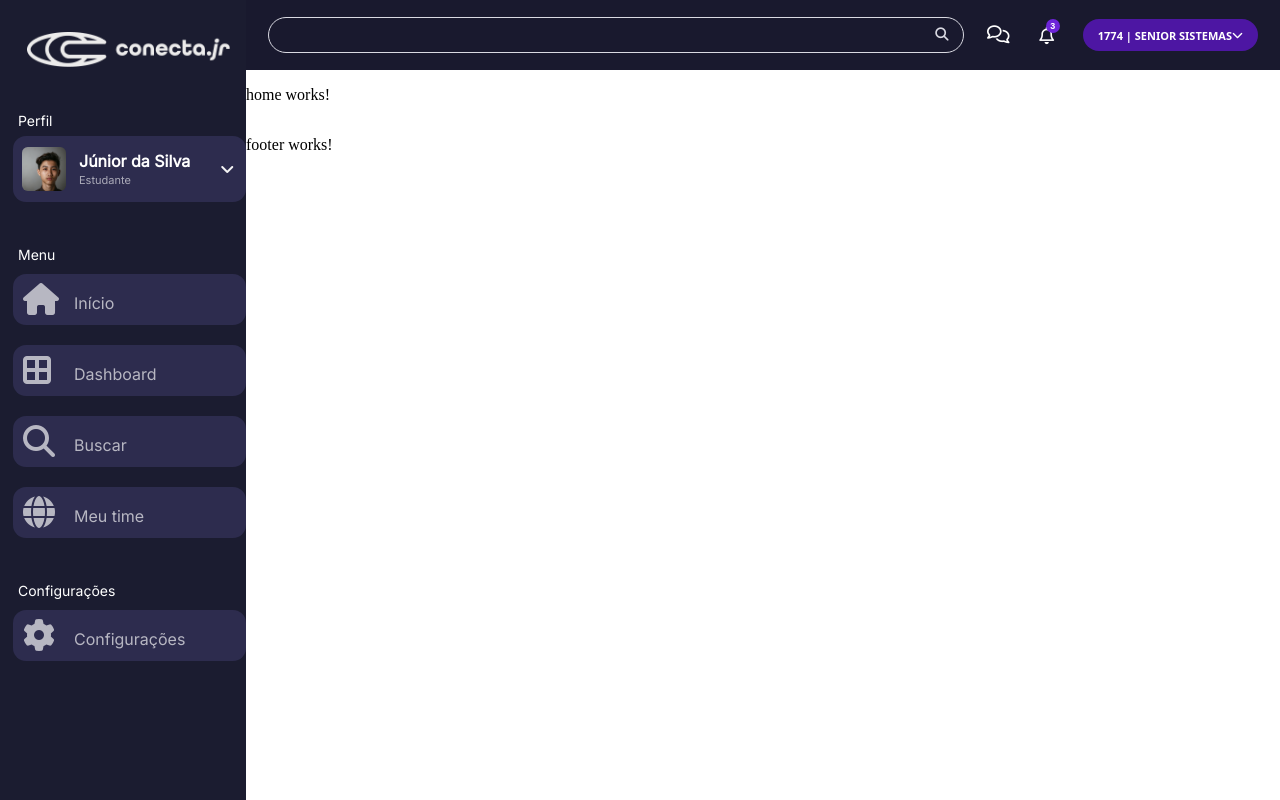
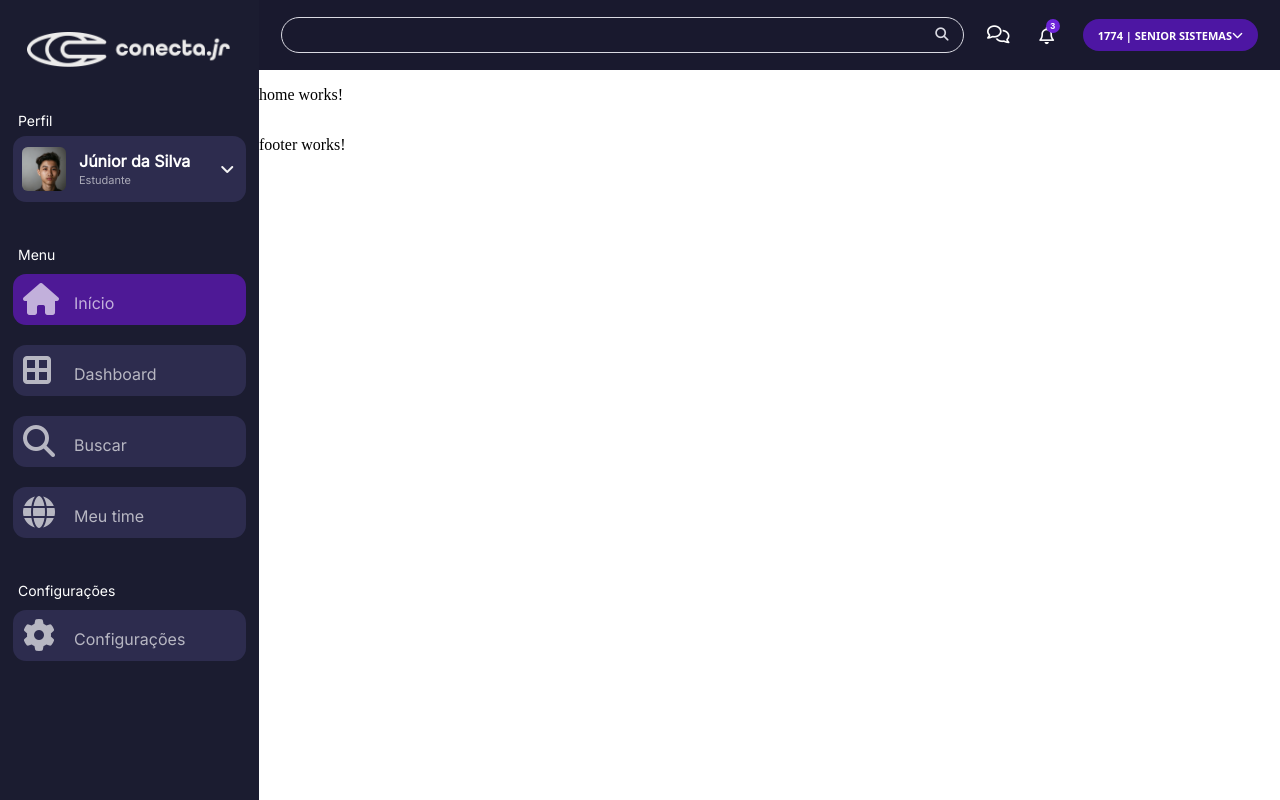
Before and after one commit to Gregory-Santos/ConectaJr, an Angular app: page /home in a window 1280 px wide. In both pictures the pointer is over the element "Início". Shown: the top 800 px of the page. Built offline with nearby package versions, Linux system fonts and the light colour scheme.

Commit message:
fix-corrige-style-css-sidebar
Adiciona hover nos cards, arruma margin right do sidebar total, corrige margin bottom total do chat.

```diff
--- a/src/app/components/side-bar-esquerda/side-bar-esquerda.css
+++ b/src/app/components/side-bar-esquerda/side-bar-esquerda.css
@@ -4,6 +4,7 @@
     width: 100%;
     background-color: #1B1C30;
     display: 100%;
+    margin-right: 13px;
 }
 
 /*logo da conecta gobal*/
@@ -147,6 +148,15 @@
     transform: translateY(4px);
 }
 
+/*cor roxa ao passar o mouse nos cards-menu*/
+.card-menu:hover{
+    background-color: #4E1996;
+}
+
+
+.card-config:hover{
+    background-color: #4E1996;
+}
 /*card configuração titulo*/
 .titulo-config {
     margin-left: 18px;
@@ -219,6 +229,7 @@
     margin-top: 147px;
     overflow-y: auto;
     overflow-x: hidden;
+    margin-bottom: 30px;
 }
 /*o chat em si, nome, avatar usuario e mensagem*/
 .conversa {
```
